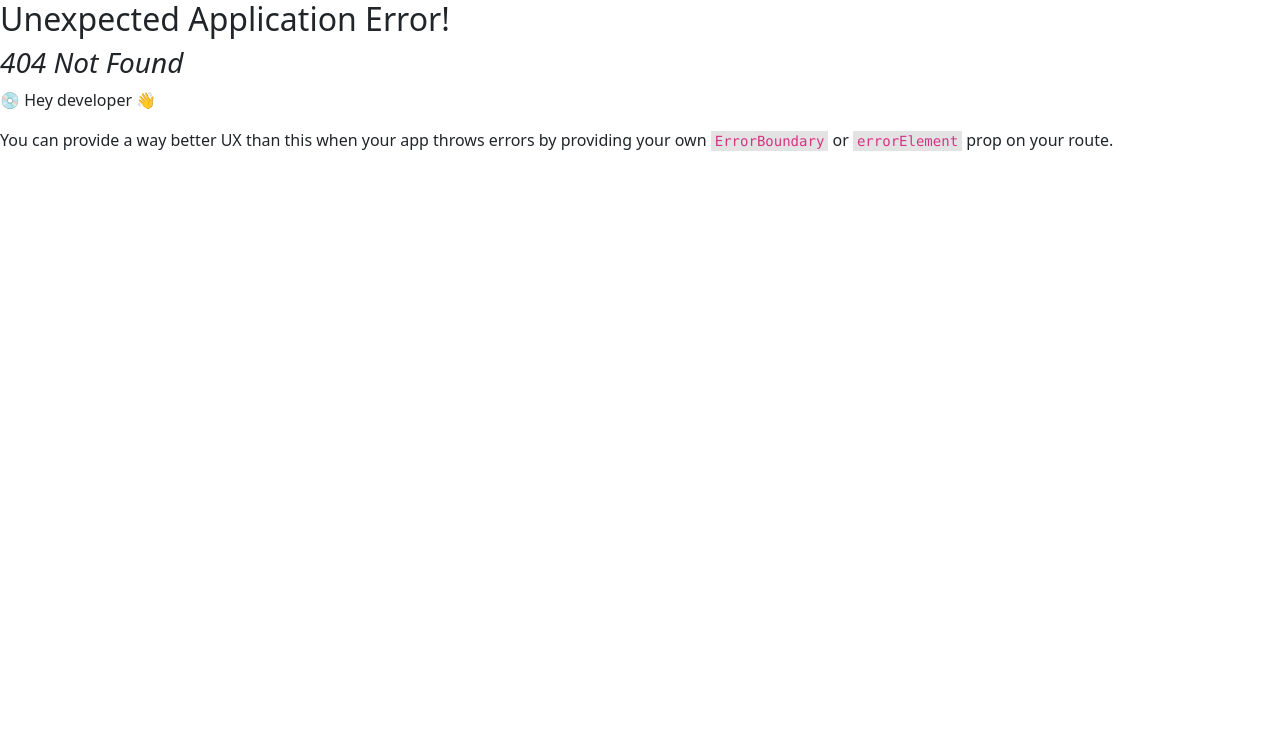
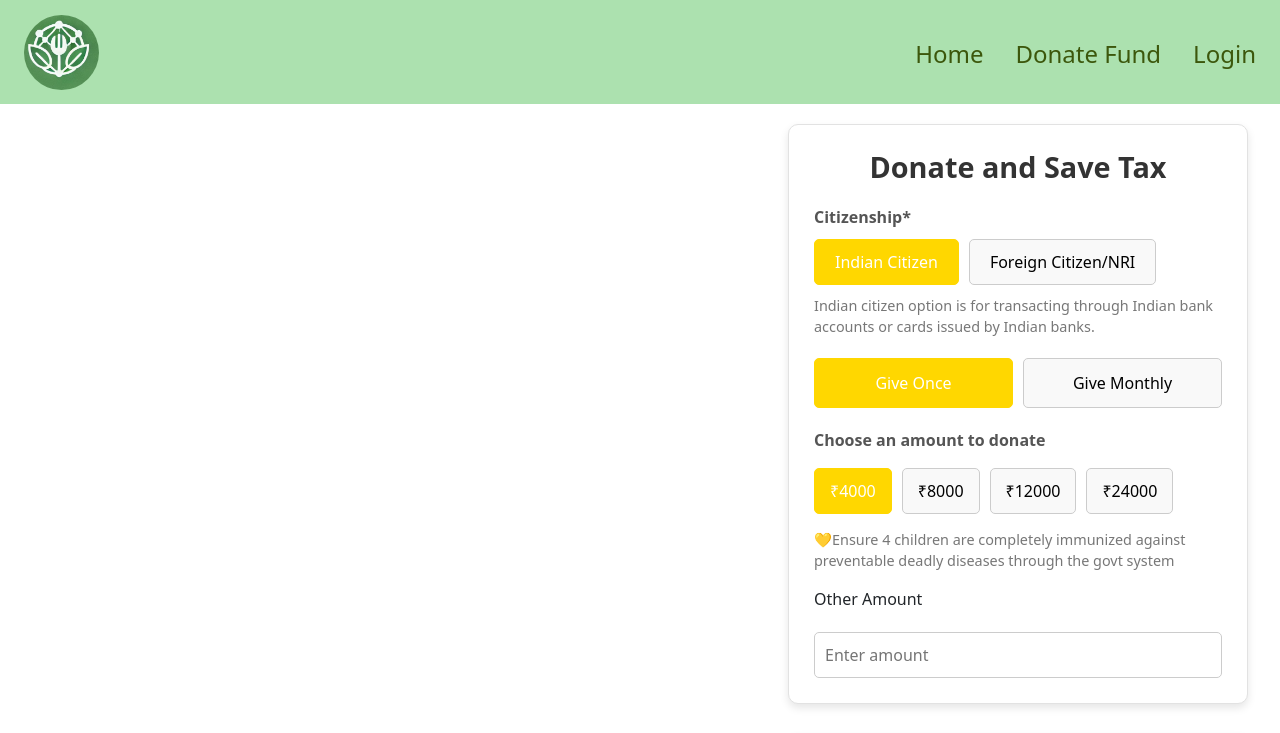
Before and after one commit to pranathi-vnr/FoodCollection-Website-NourishNet, a React (Vite) app: page /donate in a window 1280 px wide. Before the commit this address had no page. Shown: the top 733 px of the page. Built offline with nearby package versions, Linux system fonts and the light colour scheme.

Commit message:
donate tab

```diff
--- a/src/App.jsx
+++ b/src/App.jsx
@@ -4,6 +4,7 @@ import ReactDOM from 'react-dom';
 import { createBrowserRouter, RouterProvider ,Navigate} from "react-router-dom";
 import Home from './components/Home'
 import Register from './components/Register'
+import Donate from './components/Donate';
 import Login from './components/Login'
 import Layout from './components/Layout';
 function App() {
@@ -21,6 +22,10 @@ function App() {
           element:<Register />
         },
         {
+          path:"donate",
+          element:<Donate />
+        },
+        {
           path:"login",
           element:<Login />
         }
--- /dev/null
+++ b/src/components/Donate.css
@@ -0,0 +1,212 @@
+/* Container for both cards */
+.donation-container {
+  display: flex;
+  flex-direction: column;
+  align-items: flex-end; /* Align cards to the right */
+  gap: 30px;
+  padding: 20px;
+  max-width: 500px; /* Reduce the max-width for narrower cards */
+  margin-left: auto; /* Align container to the right */
+}
+
+/* Common Card Styling */
+.donation-card, .details-card {
+  width: 100%;
+  padding: 25px;
+  border: 1px solid #e2e2e2;
+  border-radius: 10px;
+  box-shadow: 0 4px 8px rgba(0, 0, 0, 0.1);
+  background-color: #fff;
+}
+
+/* Card Headers */
+.donation-card h2, .details-card h2 {
+  font-size: 1.8rem;
+  font-weight: 600;
+  color: #333;
+  margin-bottom: 20px;
+  text-align: center;
+}
+
+/* Citizenship Section */
+.citizenship-section {
+  margin-bottom: 20px;
+}
+
+.citizenship-section label {
+  font-weight: 600;
+  color: #555;
+}
+
+.options {
+  display: flex;
+  gap: 10px;
+  margin-top: 10px;
+}
+
+.option {
+  padding: 10px 20px;
+  border: 1px solid #ccc;
+  border-radius: 5px;
+  cursor: pointer;
+  background-color: #f9f9f9;
+  transition: 0.3s;
+}
+
+.option.selected {
+  background-color: #FFD700;
+  color: #fff;
+  border-color: #FFD700;
+}
+
+.info-text {
+  font-size: 0.9rem;
+  color: #777;
+  margin-top: 10px;
+}
+
+/* Donation Type Section */
+.donation-type-section {
+  display: flex;
+  gap: 10px;
+  margin-top: 15px;
+  margin-bottom: 20px;
+}
+
+.donation-type {
+  flex: 1;
+  padding: 12px;
+  border: 1px solid #ccc;
+  border-radius: 5px;
+  cursor: pointer;
+  background-color: #f9f9f9;
+  transition: 0.3s;
+  text-align: center;
+}
+
+.donation-type.selected {
+  background-color: #FFD700;
+  color: #fff;
+  border-color: #FFD700;
+}
+
+/* Amount Section */
+.amount-section p {
+  font-weight: 600;
+  color: #555;
+}
+
+.amount-options {
+  display: flex;
+  gap: 10px;
+  margin-top: 10px;
+}
+
+.amount-option {
+  padding: 10px 15px;
+  border: 1px solid #ccc;
+  border-radius: 5px;
+  cursor: pointer;
+  background-color: #f9f9f9;
+  transition: 0.3s;
+}
+
+.amount-option.selected {
+  background-color: #FFD700;
+  color: #fff;
+  border-color: #FFD700;
+}
+
+.info-section {
+  font-size: 0.9rem;
+  color: #777;
+  margin-top: 15px;
+}
+
+/* Other Amount Input */
+.other-amount-section {
+  margin-top: 15px;
+}
+
+.other-amount-input {
+  width: 100%;
+  padding: 10px;
+  border: 1px solid #ccc;
+  border-radius: 5px;
+  margin-top: 5px;
+}
+
+/* Form Section in Details Card */
+.form-section {
+  display: grid;
+  grid-template-columns: 1fr 1fr;
+  gap: 15px;
+  margin-top: 15px;
+}
+
+.form-section label {
+  font-weight: 500;
+  color: #555;
+}
+
+.form-section input {
+  width: 100%;
+  padding: 10px;
+  margin-top: 5px;
+  border: 1px solid #ccc;
+  border-radius: 5px;
+}
+
+/* Full-width fields */
+.form-section label[for="address"],
+.form-section label[for="email"],
+.form-section label[for="mobile"],
+.form-section label[for="pan"] {
+  grid-column: span 2;
+}
+
+.form-section input[type="text"], .form-section input[type="email"], .form-section input[type="tel"], .form-section input[type="date"] {
+  grid-column: span 2;
+}
+
+/* Disclaimer */
+.disclaimer {
+  margin-top: 20px;
+  font-size: 0.9rem;
+  color: #555;
+  display: flex;
+  align-items: center;
+}
+
+.disclaimer input[type="checkbox"] {
+  margin-right: 10px;
+}
+
+/* Payment Button */
+.payment-button {
+  width: 100%;
+  padding: 15px;
+  font-size: 1.2rem;
+  background-color: #FFD700;
+  border: none;
+  border-radius: 5px;
+  color: #fff;
+  cursor: pointer;
+  margin-top: 20px;
+  transition: 0.3s;
+}
+
+.payment-button:hover {
+  background-color: #f2c700;
+}
+
+/* Responsive Design */
+@media (max-width: 600px) {
+  .form-section {
+    grid-template-columns: 1fr;
+  }
+
+  .amount-options {
+    flex-wrap: wrap;
+  }
+}
--- /dev/null
+++ b/src/components/Donate.jsx
@@ -0,0 +1,126 @@
+import React, { useState } from 'react';
+import './Donate.css';
+
+function Donate() {
+  const [citizenship, setCitizenship] = useState('Indian');
+  const [donationType, setDonationType] = useState('once');
+  const [amount, setAmount] = useState(4000);
+
+  return (
+    <div className="donation-container">
+      {/* First Card */}
+      <div className="donation-card">
+        <h2>Donate and Save Tax</h2>
+
+        <div className="citizenship-section">
+          <label>Citizenship*</label>
+          <div className="options">
+            <button
+              className={`option ${citizenship === 'Indian' ? 'selected' : ''}`}
+              onClick={() => setCitizenship('Indian')}
+            >
+              Indian Citizen
+            </button>
+            <button
+              className={`option ${citizenship === 'Foreign' ? 'selected' : ''}`}
+              onClick={() => setCitizenship('Foreign')}
+            >
+              Foreign Citizen/NRI
+            </button>
+          </div>
+          <p className="info-text">
+            Indian citizen option is for transacting through Indian bank accounts or cards issued by Indian banks.
+          </p>
+        </div>
+
+        <div className="donation-type-section">
+          <button
+            className={`donation-type ${donationType === 'once' ? 'selected' : ''}`}
+            onClick={() => setDonationType('once')}
+          >
+            Give Once
+          </button>
+          <button
+            className={`donation-type ${donationType === 'monthly' ? 'selected' : ''}`}
+            onClick={() => setDonationType('monthly')}
+          >
+            Give Monthly
+          </button>
+        </div>
+
+        <div className="amount-section">
+          <p>Choose an amount to donate</p>
+          <div className="amount-options">
+            {[4000, 8000, 12000, 24000].map((amt) => (
+              <button
+                key={amt}
+                className={`amount-option ${amount === amt ? 'selected' : ''}`}
+                onClick={() => setAmount(amt)}
+              >
+                ₹{amt}
+              </button>
+            ))}
+          </div>
+          <div className="info-section">
+            <span role="img" aria-label="heart">💛</span>
+            Ensure 4 children are completely immunized against preventable deadly diseases through the govt system
+          </div>
+        </div>
+
+        <div className="other-amount-section">
+          <p>Other Amount</p>
+          <input
+            type="text"
+            placeholder="Enter amount"
+            className="other-amount-input"
+            onChange={(e) => setAmount(e.target.value)}
+          />
+        </div>
+      </div>
+
+      {/* New Card Below the Old Card */}
+      <div className="details-card">
+        <h2>Donor Details</h2>
+
+        <div className="form-section">
+          <label>Full Name *</label>
+          <input type="text" placeholder="Enter your full name" />
+
+          <label>Date of Birth</label>
+          <input type="date" />
+
+          <label>Email *</label>
+          <input type="email" placeholder="Enter your email" />
+
+          <label>Mobile Number *</label>
+          <input type="tel" placeholder="Enter your mobile number" />
+
+          <label>Address *</label>
+          <input type="text" placeholder="Enter your address" />
+
+          <label>Pincode *</label>
+          <input type="text" placeholder="Enter your pincode" />
+
+          <label>City</label>
+          <input type="text" placeholder="Enter your city" />
+
+          <label>State</label>
+          <input type="text" placeholder="Enter your state" />
+
+          <label>PAN Number</label>
+          <input type="text" placeholder="Enter your PAN number" />
+        </div>
+
+        <div className="disclaimer">
+          <p>Information is being collected to comply with government regulations...</p>
+          <input type="checkbox" />
+          <label>I hereby declare I am a citizen of India...</label>
+        </div>
+
+        <button className="payment-button">Continue To Payment</button>
+      </div>
+    </div>
+  );
+}
+
+export default Donate;
--- a/src/components/Header.jsx
+++ b/src/components/Header.jsx
@@ -8,7 +8,6 @@ function Header() {
     <header className='header '>
       <div className='logo-container'>
         <img src={logo1} alt="logo" width={75} className='mx-3 rounded-circle'/>
-        <h1>NOURISHNET</h1>
       </div>
       <nav className='nav'>
         <ul className='nav-list' >
@@ -16,10 +15,10 @@ function Header() {
             <Link to="" className='nav-link ' style={{  color: 'rgb(60, 87, 12)'}}>Home</Link>
           </li>
           <li className="nav-item ml-2">
-            <Link to="register" className='nav-link ' style={{color: 'rgb(60, 87, 12)'}}>Register</Link>
+            <Link to="donate" className='nav-link ' style={{color: 'rgb(60, 87, 12)'}}>Donate Fund</Link>
           </li>
           <li className="nav-item ml-2">
-            <Link to="login" className='nav-link btn ' style={{color: 'white', background:'rgb(107, 142, 35)'}}>Login</Link>
+            <Link to="login" className='nav-link btn 'style={{color: 'rgb(60, 87, 12)'}}>Login</Link>
           </li>
         </ul>
       </nav>
--- a/src/components/Home.jsx
+++ b/src/components/Home.jsx
@@ -51,7 +51,7 @@ function Home() {
                     </div>
                 </div>
                 <div className="col-md-4">
-                    <div className="card" style={{ backgroundColor: 'rgb(67, 180, 67)', color: 'white' }}>
+                    <div className="card" style={{ backgroundColor: 'rgb(40, 146, 40)', color: 'white' }}>
                         <div className="heading">
                             <center><h2 className='m-2'>Do you want to be a volunteer?</h2></center>
                         </div>
```
Also changed, not shown: src/components/H1.css (line endings or trailing spaces).
